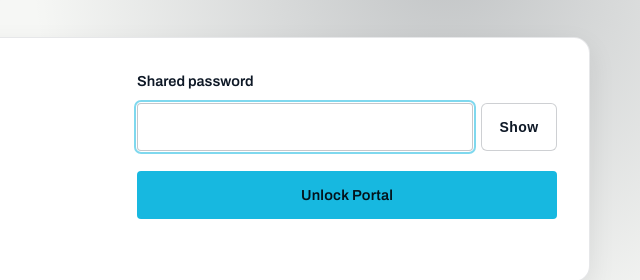
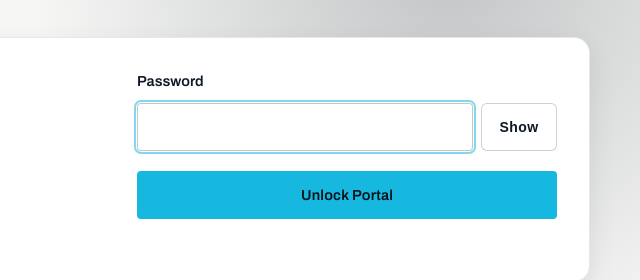
Before and after one commit to Agentix-Technology-Advisors/agentix-website, a plain HTML site: page client-portal.html in a window 1280 px wide. Shown: the part 120-400 px from the top of the page, 640-1280 px from the left. Drawn offline with Linux system fonts and the light colour scheme.

Commit message:
Simplify client portal password label

```diff
--- a/client-portal.html
+++ b/client-portal.html
@@ -75,7 +75,7 @@
                             <p>Enter password to access client resources.</p>
                         </div>
                         <form class="portal-login-form" id="portal-login-form" novalidate>
-                            <label for="portal-password">Shared password</label>
+                            <label for="portal-password">Password</label>
                             <div class="portal-password-row">
                                 <input id="portal-password" name="password" type="password" autocomplete="current-password" aria-describedby="portal-caps-warning portal-login-status" required />
                                 <button class="portal-password-toggle" id="portal-password-toggle" type="button" aria-controls="portal-password" aria-pressed="false">Show</button>
```
